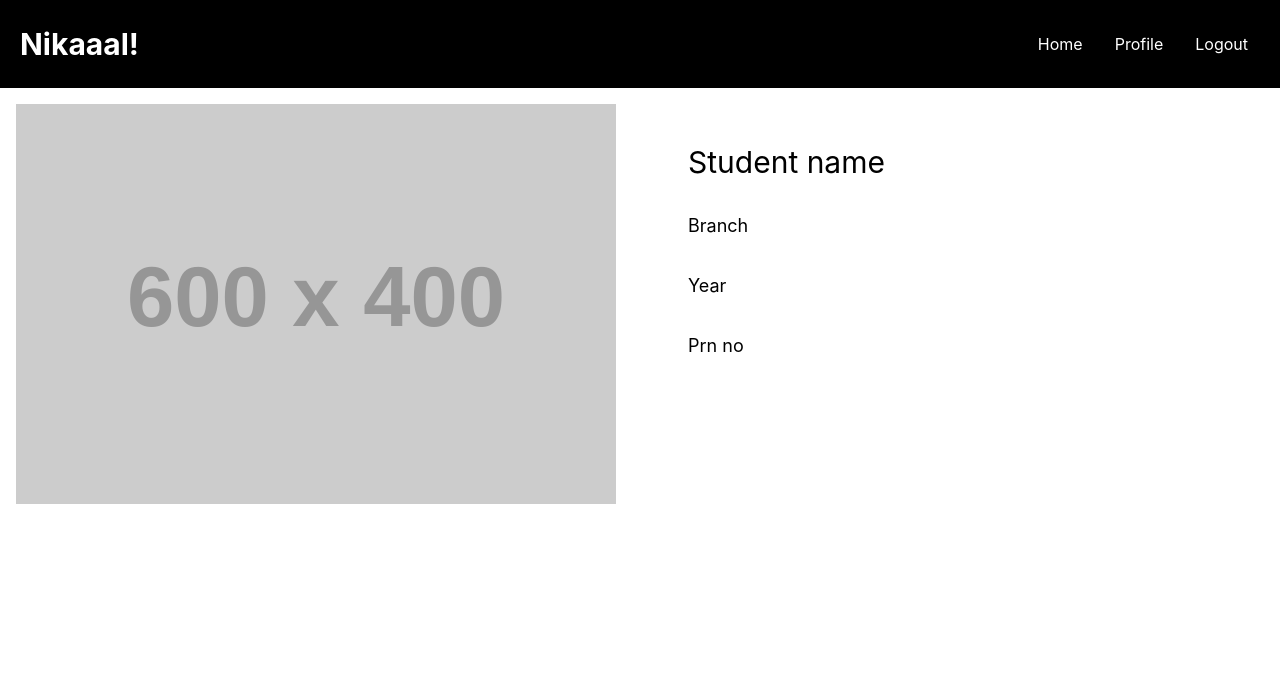
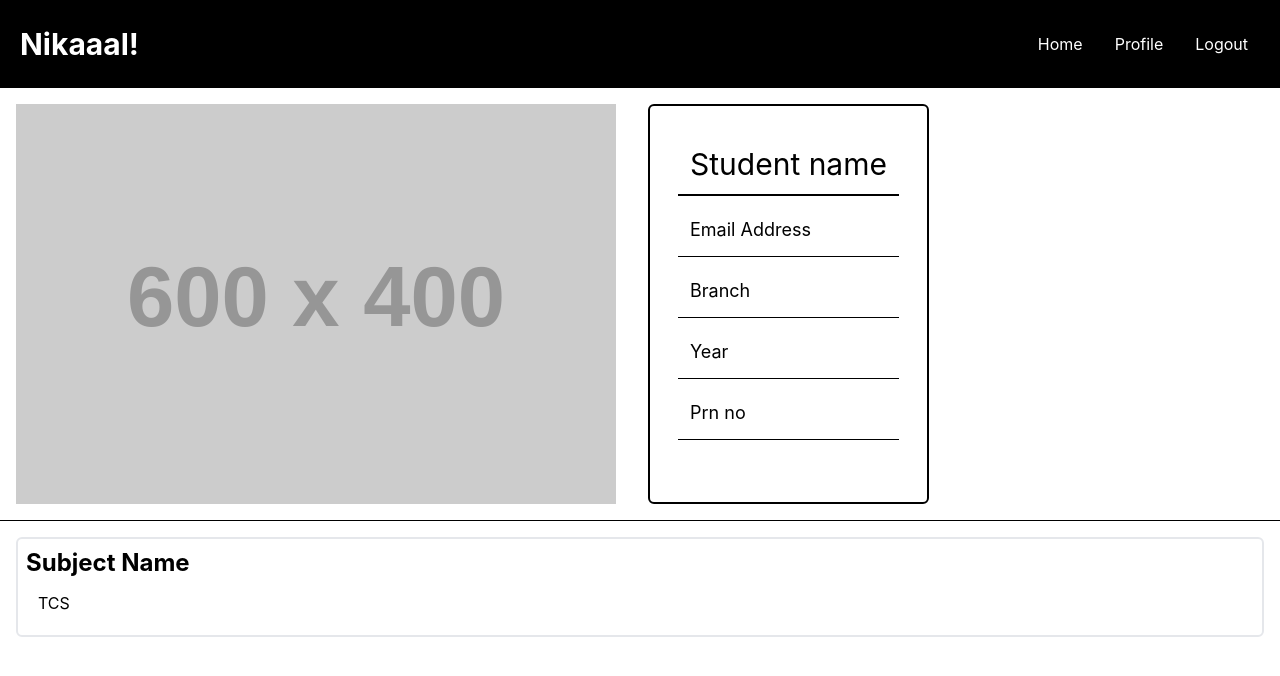
Before and after one commit to programmerpranit/codeissance_35_vadapav, a Next.js app: page /student/profile in a window 1280 px wide. Shown: the top 676 px of the page. Built offline with nearby package versions, Linux system fonts and the light colour scheme.

Commit message:
working in student profile

```diff
--- a/package.json
+++ b/package.json
@@ -9,11 +9,13 @@
     "lint": "next lint"
   },
   "dependencies": {
+    "chart.js": "^3.9.1",
     "crypto-js": "^4.1.1",
     "jsonwebtoken": "^8.5.1",
     "mongoose": "^6.6.1",
     "next": "12.3.1",
     "react": "18.2.0",
+    "react-chartjs-2": "^4.3.1",
     "react-dom": "18.2.0",
     "react-icons": "^4.4.0",
     "react-toastify": "^9.0.8"
--- a/pages/student/profile.jsx
+++ b/pages/student/profile.jsx
@@ -1,5 +1,6 @@
 import Link from "next/link";
 import React from "react";
+import { Bar } from "react-chartjs-2";
 
 const Profile = () => {
   return (
@@ -29,15 +30,27 @@ const Profile = () => {
               className="flex m-4"
             />
           </div>
-          <div className="flex flex-col m-4 p-6 border-black">
-            <h1 className="p-4 text-3xl">Student name</h1>
-            <h1 className="p-4 text-lg">Branch</h1>
-            <h1 className="p-4 text-lg">Year </h1>
-            <h1 className="p-4 text-lg">Prn no </h1>
+          <div className="flex rounded-md flex-col m-4 p-6 border-black border-2">
+            <h1 className="p-3 m-1 text-3xl border-b-2 border-black">
+              Student name
+            </h1>
+            <h1 className="p-3 m-1 text-lg border-black border-b">
+              Email Address
+            </h1>
+            <h1 className="p-3 m-1 text-lg border-black border-b">Branch</h1>
+            <h1 className="p-3 m-1 text-lg border-black border-b">Year </h1>
+            <h1 className="p-3 m-1 text-lg border-black border-b">Prn no </h1>
           </div>
         </div>
-        <div>
-
+        <hr className="border-black " />
+        <div className="flex flex-col">
+          <div className="border-2 rounded-md m-4 p-2">
+            <h1 className="text-black text-2xl font-bold ">Subject Name</h1>
+            <div className="flex m-2 p-1">
+              <h1>TCS</h1>
+              <div style={{ maxWidth: "650px" }}></div>
+            </div>
+          </div>
         </div>
       </div>
     </>
```
Also changed, not shown: 2 other files (tests, documents, lock files or other folders).
